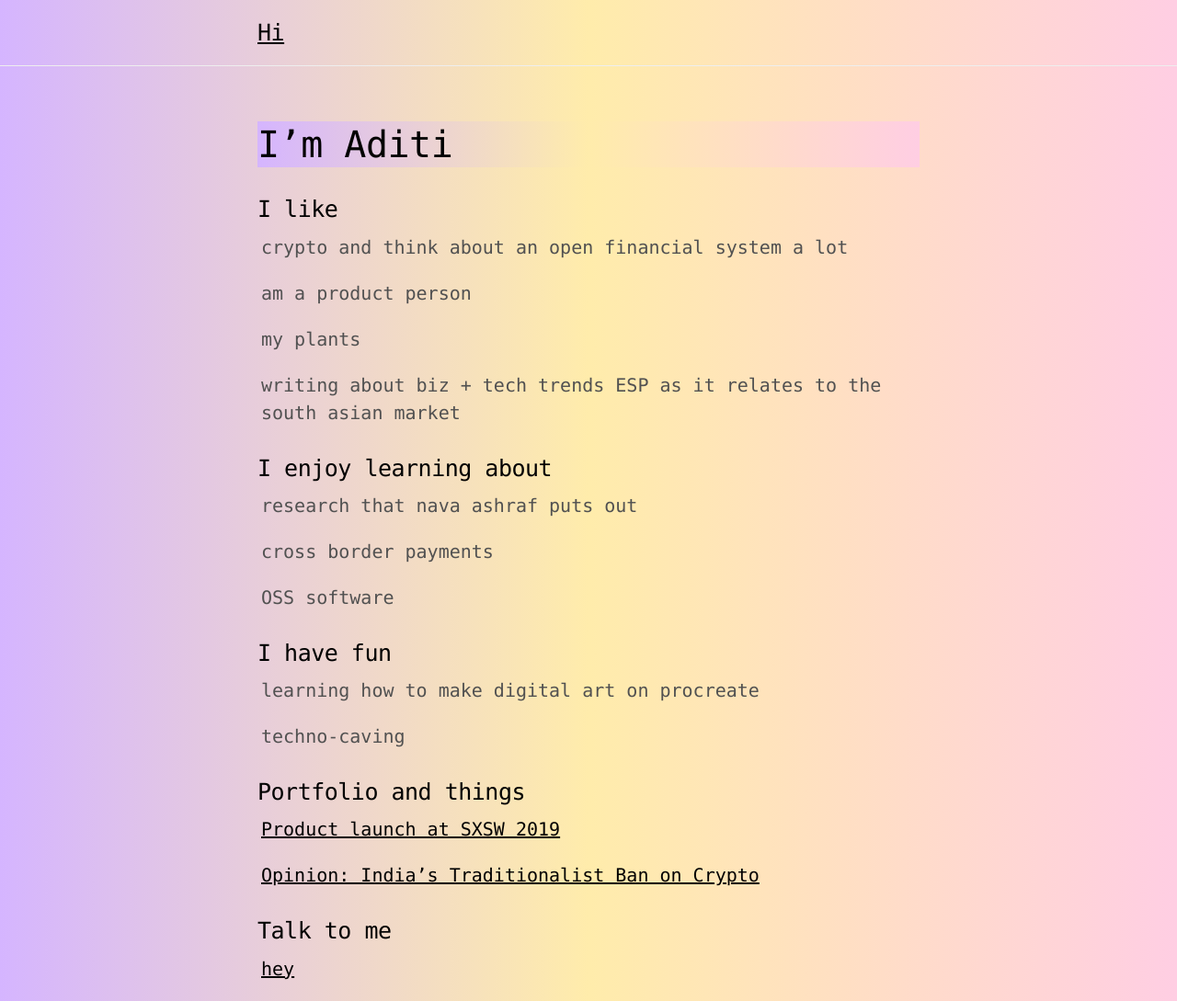
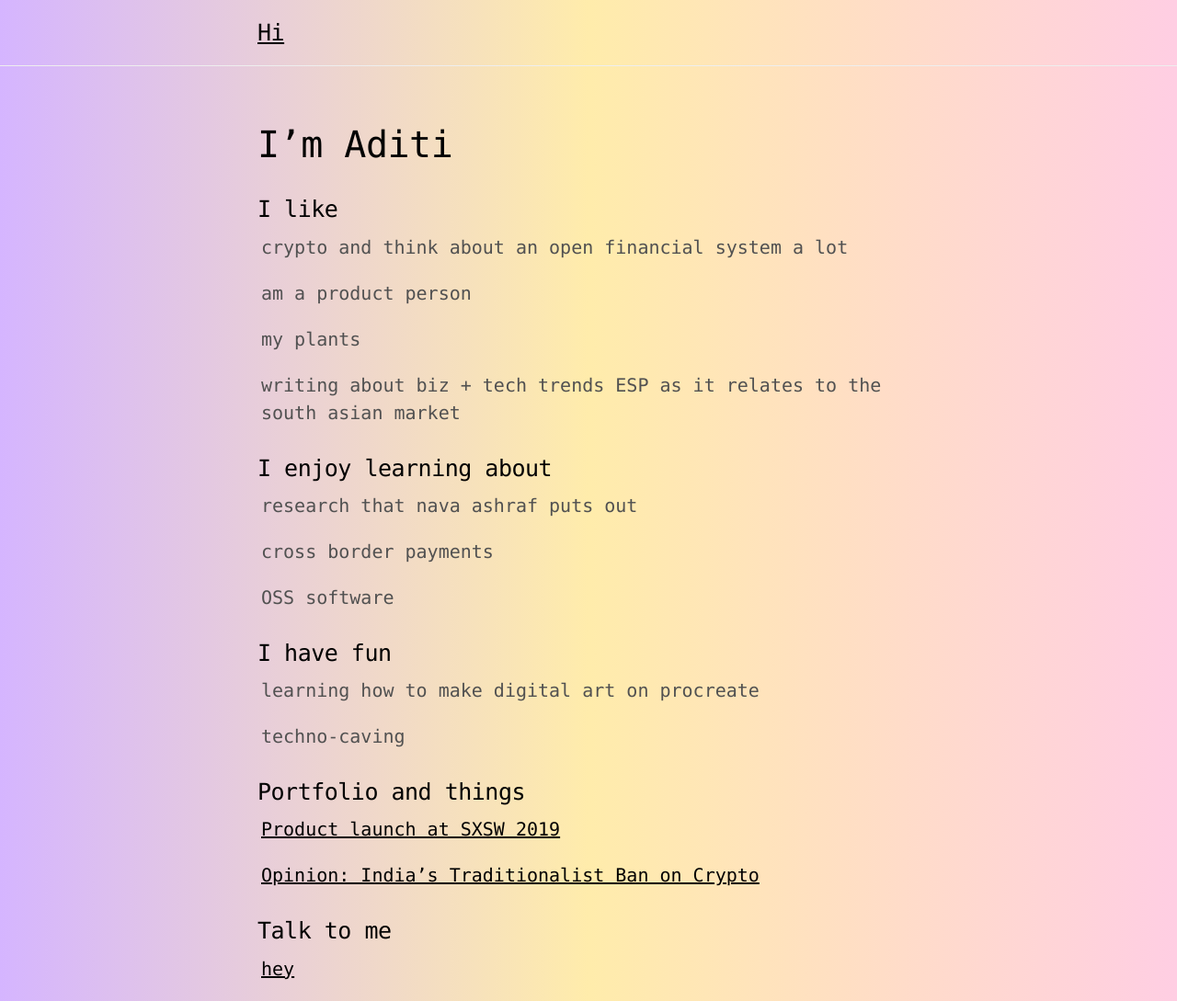
Before and after one commit to adeets-22/adeets-22.github.io, a Jekyll site: the page built from index.md, in a window 1280 px wide. Shown: the whole page at 92% size. Built offline with Jekyll 4.4.1, drawn with Linux system fonts in a browser that asks for light colours.

Commit message:
Update poole.css

```diff
--- a/public/css/poole.css
+++ b/public/css/poole.css
@@ -90,8 +90,6 @@ h1, h2, h3, h4, h5, h6 {
 }
 h1 {
   font-size: 2rem;
-  background: rgb(213,181,255);
-  background: linear-gradient(90deg, rgba(213,181,255,1) 0%, rgba(255,236,171,1) 50%, rgba(255,206,227,1) 100%);
 }
 h2 {
   margin-top: 1rem;
```
